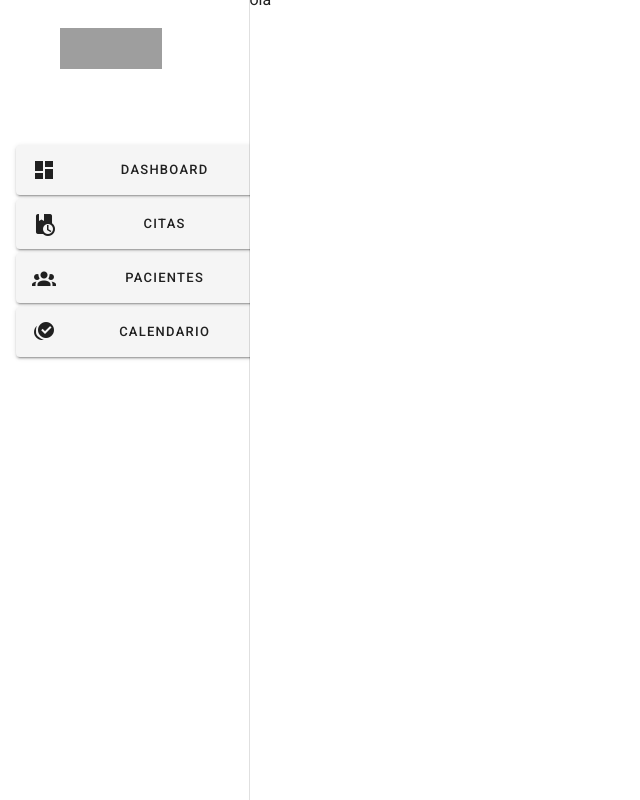
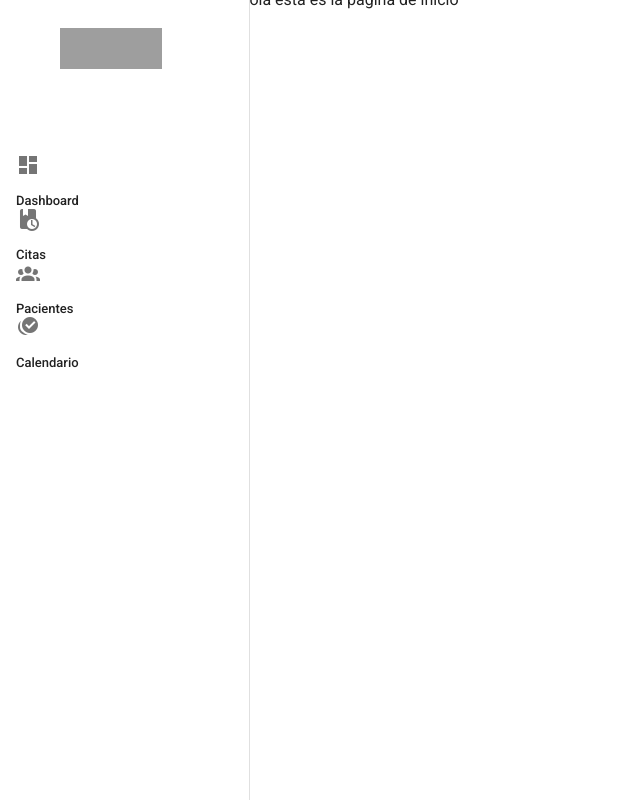
Before and after one commit to ElianGalindo/Clinica-Nuxt, a Nuxt app: page /dashboard in a window 1280 px wide. Shown: the whole page, without its empty margins (0-640 px from the left). Built offline with nearby package versions, Linux system fonts and the light colour scheme; grey boxes are pictures that could not be loaded.

Commit message:
Continuamos dashboard

```diff
--- /dev/null
+++ b/components/uiDashboard/Inicio.vue
@@ -0,0 +1,9 @@
+<template>
+    <v-row>Hola esta es la pagina de inicio</v-row>
+</template>
+
+<script>
+export default {
+
+}
+</script>
--- a/components/uiDashboard/uiDrawer.vue
+++ b/components/uiDashboard/uiDrawer.vue
@@ -28,7 +28,7 @@
         Link
         >
 
-            <v-btn style="width: 240px; height: 50px;">
+            <div style="width: 240px; height: 50px;" @click="pagina(item)">
                 <v-list-item-icon>
                     <v-icon >
                         {{ item.icon }}
@@ -39,7 +39,7 @@
                         {{ item.text }}
                     </v-list-item-title>
                 </v-list-item-content>
-            </v-btn>
+            </div>
         </v-list-item>
      </v-list>
     </v-navigation-drawer>
@@ -58,6 +58,25 @@ export default {
                { text: 'Pacientes', icon: 'mdi-account-group'},
                { text: 'Calendario', icon: 'mdi-checkbox-multiple-marked-circle'}
             ]
+        }
+    },
+    props: {
+        item: {
+            type: Object,
+            required: true
+        }
+    },
+    methods: {
+        pagina(clickItem){
+            console.log('Item clickeado ',clickItem)
+            switch (clickItem.id) {
+                case 1:
+                this.$router.push('/citas');
+                break;
+                case 2:
+                this.$router.push('/pagina2');
+                break;
+            }
         }
     }
 
--- /dev/null
+++ b/pages/citas/index.vue
@@ -0,0 +1,13 @@
+<template>
+    <ui-citas/>
+</template>
+
+<script>
+import UiCitas from '~/components/uiPatients/uiCitas.vue';
+export default {
+    layout: 'dashboard',
+    components: {
+        UiCitas
+}
+}
+</script>
--- a/pages/dashboard/index.vue
+++ b/pages/dashboard/index.vue
@@ -1,15 +1,15 @@
 <template>
-    <ui-citas/>
+    <inicio/>
 </template>
 
 <script>
-import uiCitas from '~/components/uiPatients/uiCitas.vue'
+import Inicio from '~/components/uiDashboard/Inicio.vue';
+//import uiCitas from '~/components/uiDashboard/Inicio.vue'
 //import uiUsuarios from '@/components/uiUsers/uiUsuarios.vue'
 export default {
     layout: 'dashboard',
     components: {
-        uiCitas,
-
-    }
+    Inicio
+}
 }
 </script>
```
